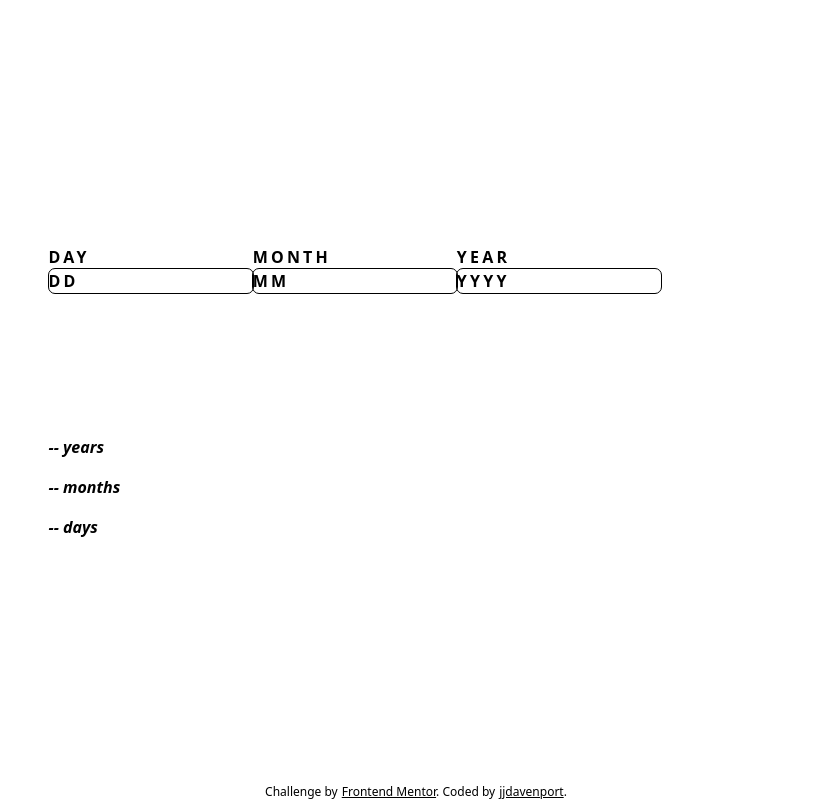
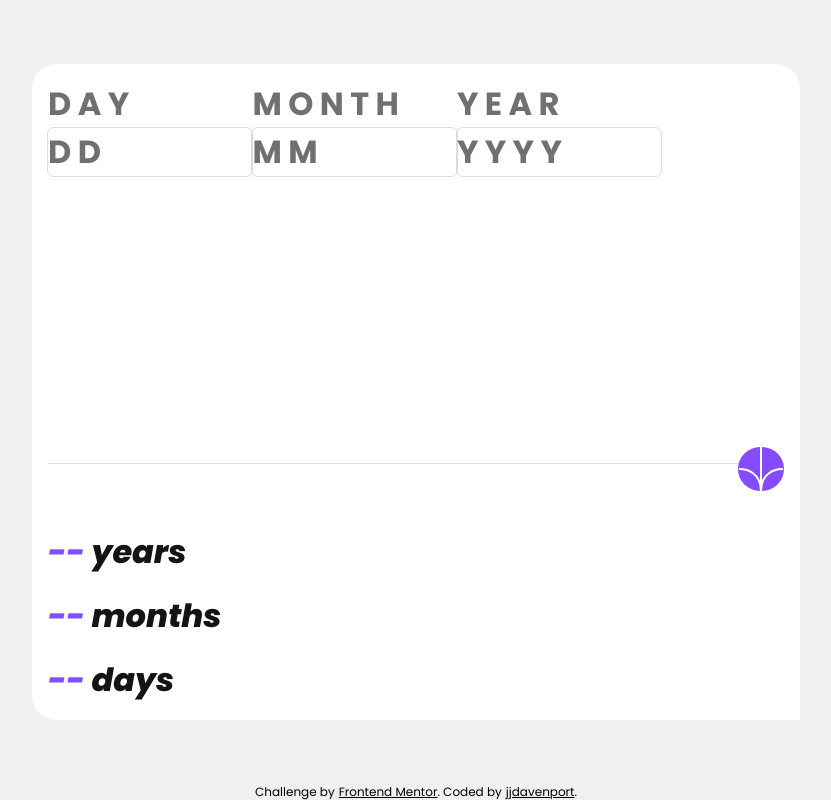
Before and after one commit to jjdavenport/age-calculator-app-main, a React (Vite) app: page / in a window 1280 px wide. Shown: the whole page, without its empty margins (224-1055 px from the left). Built offline with nearby package versions, Linux system fonts and the light colour scheme.

Commit message:
add onSubmit error handling

```diff
--- a/index.html
+++ b/index.html
@@ -1,4 +1,4 @@
-<!DOCTYPE html>
+<!doctype html>
 <html lang="en">
   <head>
     <meta charset="UTF-8" />
@@ -6,7 +6,7 @@
       rel="icon"
       type="image/png"
       sizes="32x32"
-      href="./assets/images/favicon-32x32.png"
+      href="./images/favicon-32x32.png"
     />
     <meta name="viewport" content="width=device-width, initial-scale=1.0" />
     <title>Frontend Mentor | Age calculator app</title>
--- a/src/App.tsx
+++ b/src/App.tsx
@@ -1,24 +1,23 @@
 import { useState } from "react";
-import { Form, Output, Button, Footer } from "./components/content";
+import { Form, Output, Footer } from "./components/content";
 
 function App() {
-  const [values, setValues] = useState({
+  const [results, setResults] = useState({
     day: "--",
     month: "--",
     year: "--",
   });
-  const submit = () => {};
-
-  const date = new Date();
-
   return (
     <>
       <div className="bg-offWhite font-custom text-custom flex h-full min-h-screen flex-col items-center justify-center font-normal">
         <div className="flex flex-1 flex-col items-center justify-center p-4">
-          <main className="flex max-w-screen-md flex-col gap-16 rounded-t-3xl rounded-bl-3xl bg-white">
-            <Form onSubmit={submit} />
-            <Button onClick={submit} />
-            <Output day={values.day} month={values.month} year={values.year} />
+          <main className="flex max-w-screen-md flex-col gap-16 rounded-t-3xl rounded-bl-3xl bg-white p-4">
+            <Form setResults={setResults} />
+            <Output
+              day={results.day}
+              month={results.month}
+              year={results.year}
+            />
           </main>
         </div>
         <Footer />
--- a/src/components/content.tsx
+++ b/src/components/content.tsx
@@ -1,13 +1,11 @@
 import arrow from "../assets/icon-arrow.svg";
-import { useState } from "react";
+import { useState, type SetStateAction } from "react";
 
-export const Button = ({ onClick }: { onClick: () => void }) => {
+export const Button = () => {
   return (
     <>
-      <section className="relative flex w-full justify-center md:justify-end">
-        <div className="bg-lightGrey h-[2px] w-full"></div>
+      <section className="absolute bottom-4 flex w-full translate-y-1/2 justify-center md:justify-end">
         <button
-          onClick={onClick}
           className="bg-purple absolute w-fit rounded-full transition-colors duration-300 ease-in-out hover:bg-black"
           type="submit"
         >
@@ -42,25 +40,120 @@ export const Footer = () => {
   );
 };
 
-export const Form = ({ onSubmit }: { onSubmit: () => void }) => {
-  const validateForm = (e: React.FormEvent<HTMLFormElement>) => {
+export const Form = ({
+  setResults,
+}: {
+  onSubmit: () => void;
+  setResults: React.Dispatch<SetStateAction>;
+}) => {
+  const [values, setValues] = useState({
+    day: "",
+    month: "",
+    year: "",
+  });
+  const [errors, setErrors] = useState({
+    day: "",
+    month: "",
+    year: "",
+  });
+
+  const onSubmit = (e: React.FormEvent<HTMLFormElement>) => {
     e.preventDefault();
-    onSubmit();
+
+    const date = new Date();
+    const year = date.getFullYear();
+
+    console.log(year);
+
+    const error = {};
+
+    if (values.day === "") {
+      error.day = "Cannot be empty";
+    } else if (values.day.length > 2) {
+      error.day = "Must be one or two digits";
+    } else if (values.day < 1 || values.day > 31) {
+      error.day = "Must be a number between one and thirty one";
+    } else if (!values.day.match(/^\d+$/)) {
+      error.day = "Must be a number";
+    }
+
+    if (values.month === "") {
+      error.month = "Cannot be empty";
+    } else if (values.month.length > 2) {
+      error.month = "Must be one or two digits";
+    } else if (values.month < 1 || values.month > 12) {
+      error.month = "Must be a number between one and twelve";
+    } else if (!values.month.match(/^\d+$/)) {
+      error.month = "Must be a number";
+    }
+
+    if (values.year === "") {
+      error.year = "Cannot be empty";
+    } else if (values.year.length > 4) {
+      error.year = "Must be four digits";
+    } else if (values.year > year) {
+      error.year = "Must be this year or previous years";
+    } else if (!values.year.match(/^\d+$/)) {
+      errors.year = "Must be a number";
+    }
+
+    if (Object.keys(error).length > 0) {
+      setErrors((prev) => ({ ...prev, ...error }));
+      return;
+    }
   };
 
   return (
-    <form onSubmit={validateForm}>
+    <form
+      className="border-b-lightGrey relative h-96 border-b"
+      noValidate
+      onSubmit={onSubmit}
+    >
       <ul className="flex flex-row justify-between md:w-10/12">
         <li className="flex flex-col gap-2">
-          <Input label="Day" placeholder="DD" />
+          <Input
+            onChange={(e) =>
+              setValues((prev) => ({ ...prev, day: e.target.value }))
+            }
+            setError={(value: string) =>
+              setErrors((prev) => ({ ...prev, day: value }))
+            }
+            error={errors.day}
+            value={values.day}
+            label="Day"
+            placeholder="DD"
+          />
         </li>
         <li className="flex flex-col gap-2">
-          <Input label="Month" placeholder="MM" />
+          <Input
+            onChange={(e) =>
+              setValues((prev) => ({ ...prev, month: e.target.value }))
+            }
+            setError={(value: string) =>
+              setErrors((prev) => ({ ...prev, month: value }))
+            }
+            error={errors.month}
+            value={values.month}
+            label="Month"
+            placeholder="MM"
+          />
         </li>
         <li className="flex flex-col gap-2">
-          <Input label="Year" placeholder="YYYY" />
+          <Input
+            onChange={(e) =>
+              setValues((prev) => ({ ...prev, year: e.target.value }))
+            }
+            setError={(value: string) =>
+              setErrors((prev) => ({ ...prev, year: value }))
+            }
+            error={errors.year}
+            value={values.year}
+            label="Year"
+            placeholder="YYYY"
+          />
         </li>
       </ul>
+      <Button />
     </form>
   );
 };
@@ -68,18 +161,23 @@ export const Form = ({ onSubmit }: { onSubmit: () => void }) => {
 export const Input = ({
   placeholder,
   label,
+  value,
+  onChange,
+  error,
+  setError,
 }: {
   placeholder: string;
   label: string;
+  value: string;
+  onChange: React.ChangeEvent<HTMLInputElement>;
+  error: string;
+  setError: React.Dispatch<SetStateAction<string>>;
 }) => {
-  const [input, setInput] = useState("");
-  const [error, setError] = useState("");
-
   const validate = () => {
     const year = new Date().getFullYear();
-    const inputNumber = parseInt(input, 10);
+    const inputNumber = parseInt(value, 10);
 
-    if (input === "") {
+    if (value === "") {
       setError("This field is required");
     } else if (placeholder === "DD" && (inputNumber < 1 || inputNumber > 31)) {
       setError("Must be a valid day");
@@ -89,11 +187,13 @@ export const Input = ({
       setError("Must be in the past");
     } else if (
       (placeholder === "DD" || placeholder === "MM") &&
-      input.length < 2
+      value.length < 2
     ) {
       setError("Must be two digits");
-    } else if (placeholder === "YYYY" && input.length < 4) {
+    } else if (placeholder === "YYYY" && value.length < 4) {
       setError("Must be four digits");
+    } else if (!value.match(/^\d+$/)) {
+      setError("Must be a number");
     } else {
       setError("");
     }
@@ -102,13 +202,14 @@ export const Input = ({
   return (
     <>
       <label
-        className={`${error ? "text-lightRed" : "text-smokeyGrey"} ~sm/md:~text-sm/lg ~sm/md:~gap-1/2 flex flex-col font-bold tracking-[0.2em] uppercase transition-colors duration-300 ease-in-out`}
+        className={`${error !== "" ? "text-lightRed" : "text-smokeyGrey"} ~sm/md:~text-sm/lg ~sm/md:~gap-1/2 flex flex-col font-bold tracking-[0.2em] uppercase transition-colors duration-300 ease-in-out`}
       >
         {label}
         <input
-          className={` ${error ? "outline-lightRed" : "outline-lightGrey focus:outline-purple"} text-offBlack placeholder:text-smokeyGrey flex w-full cursor-pointer rounded-md outline-1 duration-300 ease-in-out`}
+          value={value}
+          className={` ${error !== "" ? "outline-lightRed" : "outline-lightGrey focus:outline-purple"} text-offBlack placeholder:text-smokeyGrey flex w-full cursor-pointer rounded-md outline-1 duration-300 ease-in-out`}
           onBlur={validate}
-          onChange={(e) => setInput(e.target.value)}
+          onChange={onChange}
           placeholder={placeholder}
         />
       </label>
--- a/src/index.css
+++ b/src/index.css
@@ -3,16 +3,16 @@
 @import "tailwindcss";
 
 @theme {
-  --color-purple: "hsl(259, 100%, 65%)";
-  --color-lightRed: "hsl(0, 100%, 67%)";
-  --color-white: "hsl(0, 0%, 100%)";
-  --color-offWhite: "hsl(0, 0%, 94%)";
-  --color-lightGrey: "hsl(0, 0%, 86%)";
-  --color-smokeyGrey: "hsl(0, 1%, 44%)";
-  --color-offBlack: "hsl(0, 0%, 8%)";
-  --text-custom: "2rem";
-  --font-mobile: "0.5rem";
-  --font-custom: [ "poppins", "sans-serif"];
-  --border-mobile: "6rem";
-  --border-desktop: "14rem";
+  --color-purple: hsl(259, 100%, 65%);
+  --color-lightRed: hsl(0, 100%, 67%);
+  --color-white: hsl(0, 0%, 100%);
+  --color-offWhite: hsl(0, 0%, 94%);
+  --color-lightGrey: hsl(0, 0%, 86%);
+  --color-smokeyGrey: hsl(0, 1%, 44%);
+  --color-offBlack: hsl(0, 0%, 8%);
+  --text-custom: 2rem;
+  --font-mobile: 0.5rem;
+  --font-custom: poppins, sans-serif;
+  --border-mobile: 6rem;
+  --border-desktop: 14rem;
 }
```
